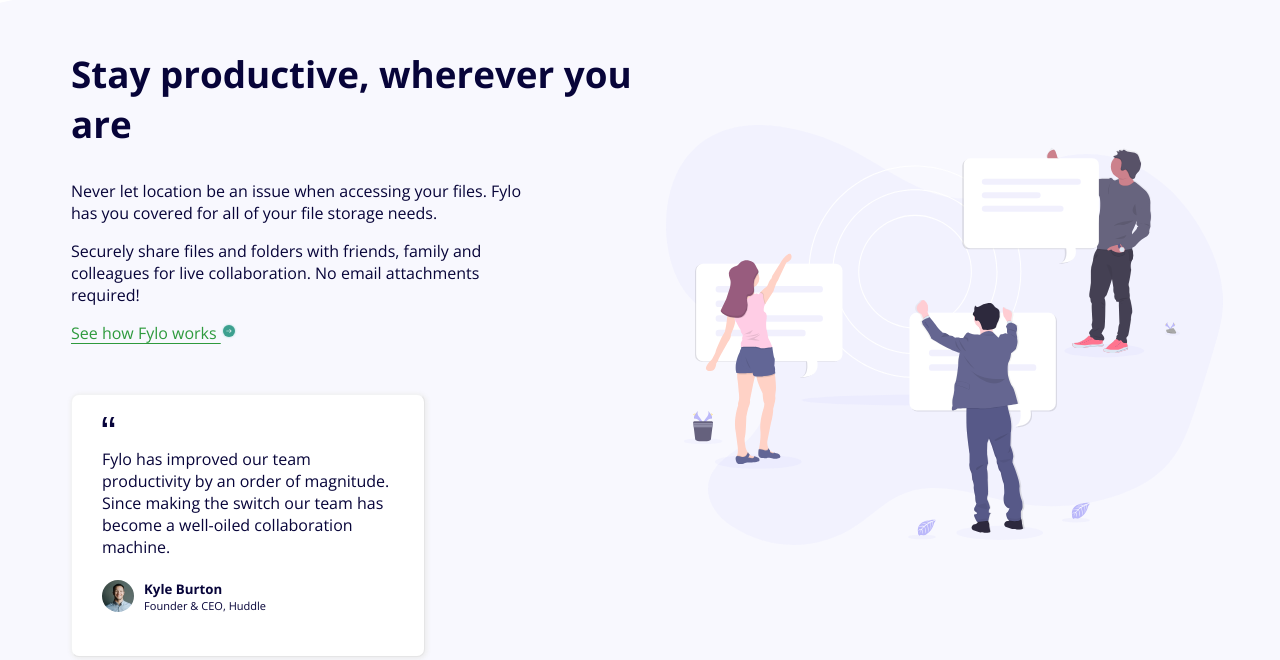
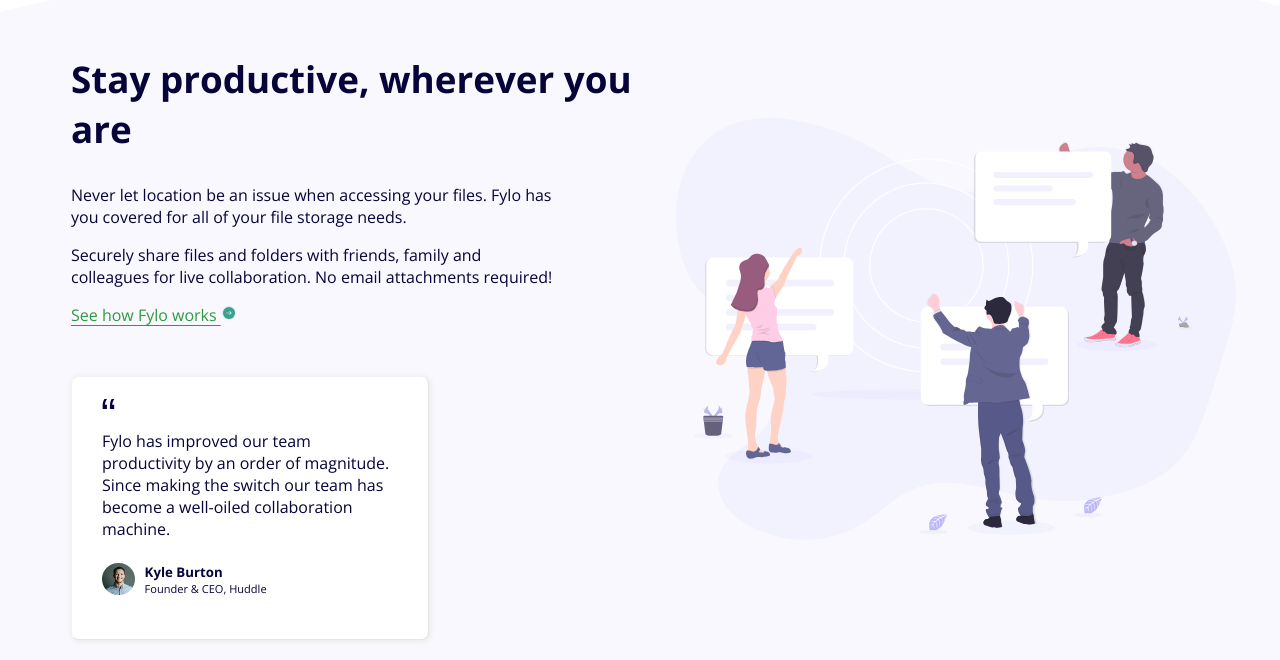
Before and after one commit to Ayolowo/Fylo-landing-page-design, a plain HTML site: page index.html in a window 1280 px wide. Shown: the part 900-1560 px from the top of the page. Drawn offline with nearby package versions, Linux system fonts and the light colour scheme.

Commit message:
fixed an issue in section 3 were the view height was enough

```diff
--- a/styles.css
+++ b/styles.css
@@ -21,7 +21,7 @@ header {
 .section_4,
 footer {
   margin: auto;
-  width: 90%;
+  width: 91%;
   max-width: 1440px;
   padding: 71px;
 }
@@ -113,7 +113,7 @@ p {
   padding-bottom: 150px;
   background-image: url("./images/bg-curve-desktop.svg");
   background-repeat: no-repeat;
-  background-size: 310vw 100vh;
+  background-size: 320vw 110vh;
   background-position-x: center;
 }
 
```
